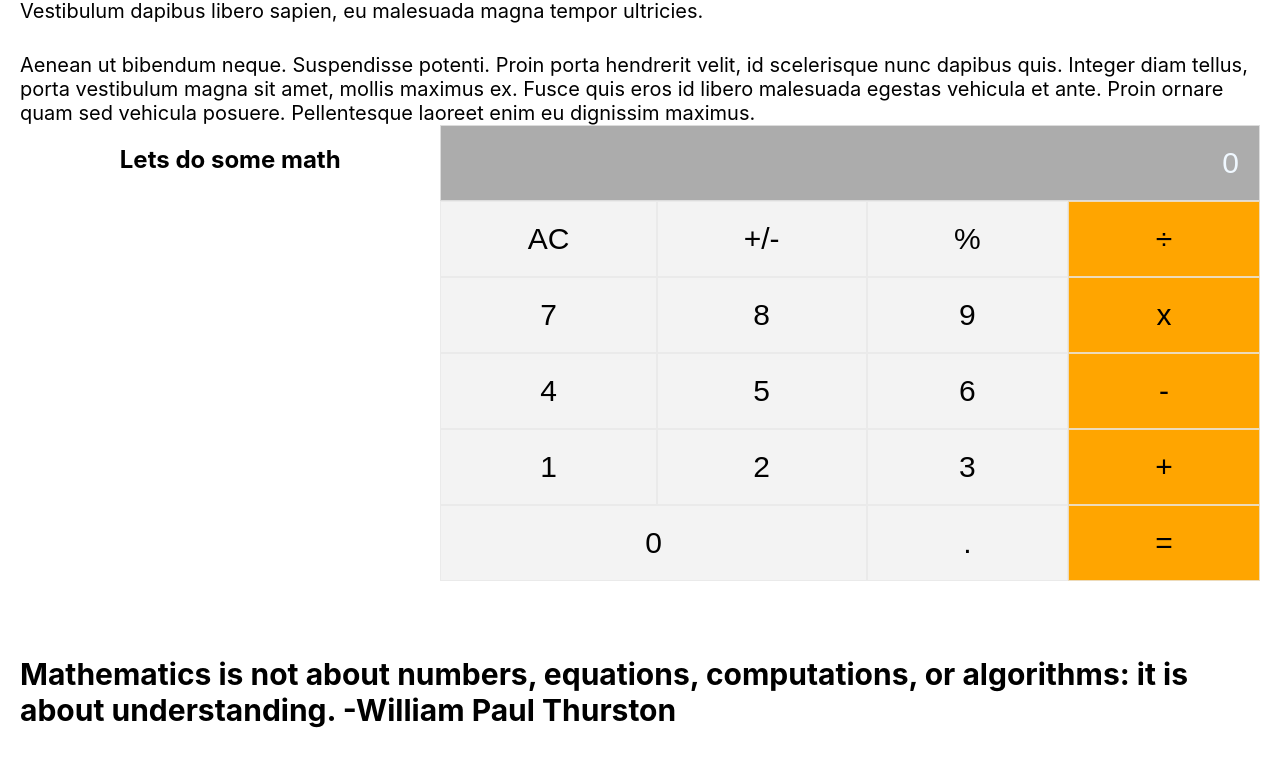
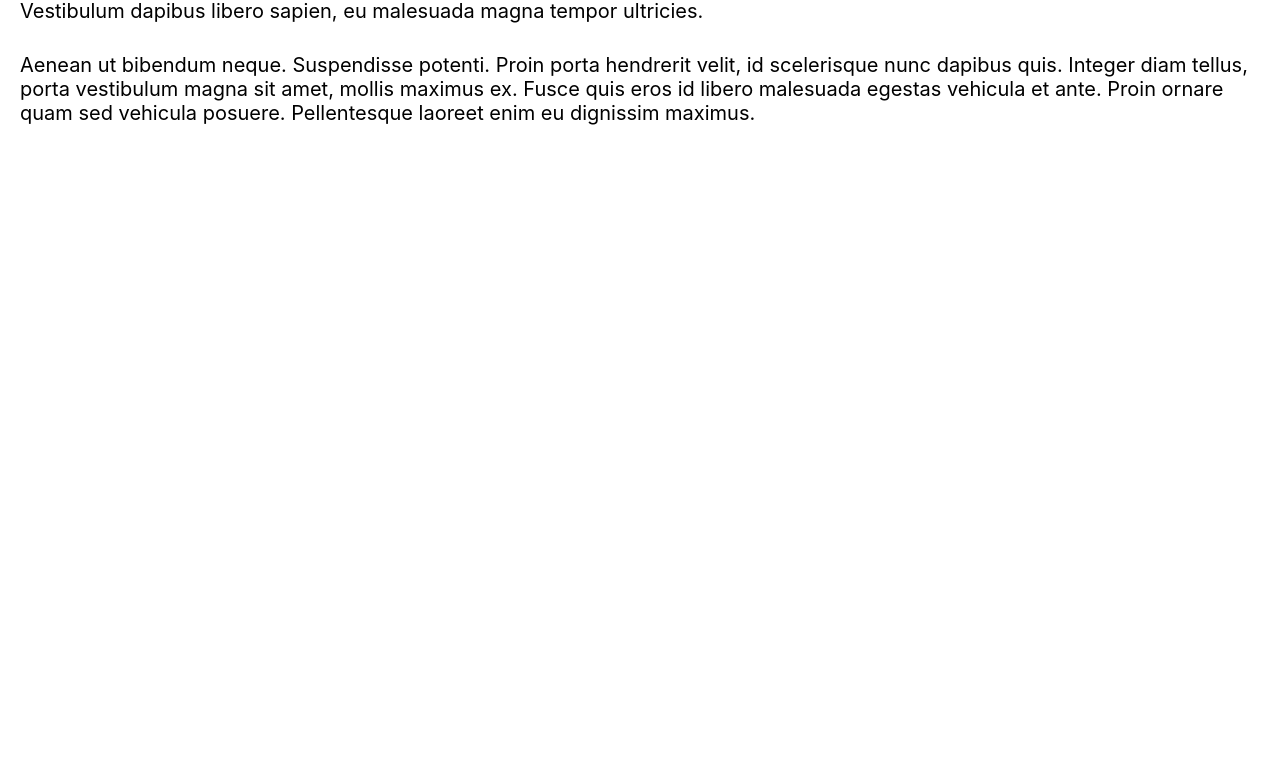
Before and after one commit to ahmedtaa/calculator, a React (Create React App) app: page / in a window 1280 px wide. Shown: the part 271-1038 px from the top of the page. After the commit the page ends 800 px from the top, so only its background shows below. Built offline with nearby package versions, Linux system fonts and the light colour scheme.

Commit message:
implemete routing

```diff
--- a/package.json
+++ b/package.json
@@ -9,6 +9,7 @@
     "big.js": "^6.1.1",
     "react": "^17.0.2",
     "react-dom": "^17.0.2",
+    "react-router-dom": "^6.2.1",
     "react-scripts": "5.0.0",
     "web-vitals": "^2.1.4"
   },
--- a/src/App.js
+++ b/src/App.js
@@ -1,4 +1,5 @@
 import './App.css';
+import { Routes, Route } from 'react-router-dom';
 import Calc from './components/Calc';
 import Header from './components/Header';
 import Home from './components/Home';
@@ -8,9 +9,11 @@ function App() {
   return (
     <div className="App">
       <Header />
-      <Home />
-      <Calc />
-      <Quote />
+      <Routes>
+        <Route path="/" exact element={<Home />} />
+        <Route path="/calc" exact element={<Calc />} />
+        <Route path="/quote" exact element={<Quote />} />
+      </Routes>
     </div>
   );
 }
--- a/src/components/Header.js
+++ b/src/components/Header.js
@@ -1,5 +1,6 @@
 import './header.css';
 import React from 'react';
+import { Link } from 'react-router-dom';
 
 const Header = () => (
   <div className="header">
@@ -7,15 +8,15 @@ const Header = () => (
       <h1>Math Magicans</h1>
     </div>
     <div className="nav">
-      <a href="/" className="link">
+      <Link to="/" className="link">
         Home
-      </a>
-      <a href="/calc" className="link">
+      </Link>
+      <Link to="/calc" className="link">
         Calculator
-      </a>
-      <a href="/quote" className="link">
+      </Link>
+      <Link to="/quote" className="link">
         Quote
-      </a>
+      </Link>
     </div>
   </div>
 );
--- a/src/index.js
+++ b/src/index.js
@@ -1,12 +1,15 @@
 import React from 'react';
 import ReactDOM from 'react-dom';
+import { BrowserRouter } from 'react-router-dom';
 import './index.css';
 import App from './App';
 import reportWebVitals from './reportWebVitals';
 
 ReactDOM.render(
   <React.StrictMode>
-    <App />
+    <BrowserRouter>
+      <App />
+    </BrowserRouter>
   </React.StrictMode>,
   document.getElementById('root'),
 );
```
Also changed, not shown: 1 other file (tests, documents, lock files or other folders).
